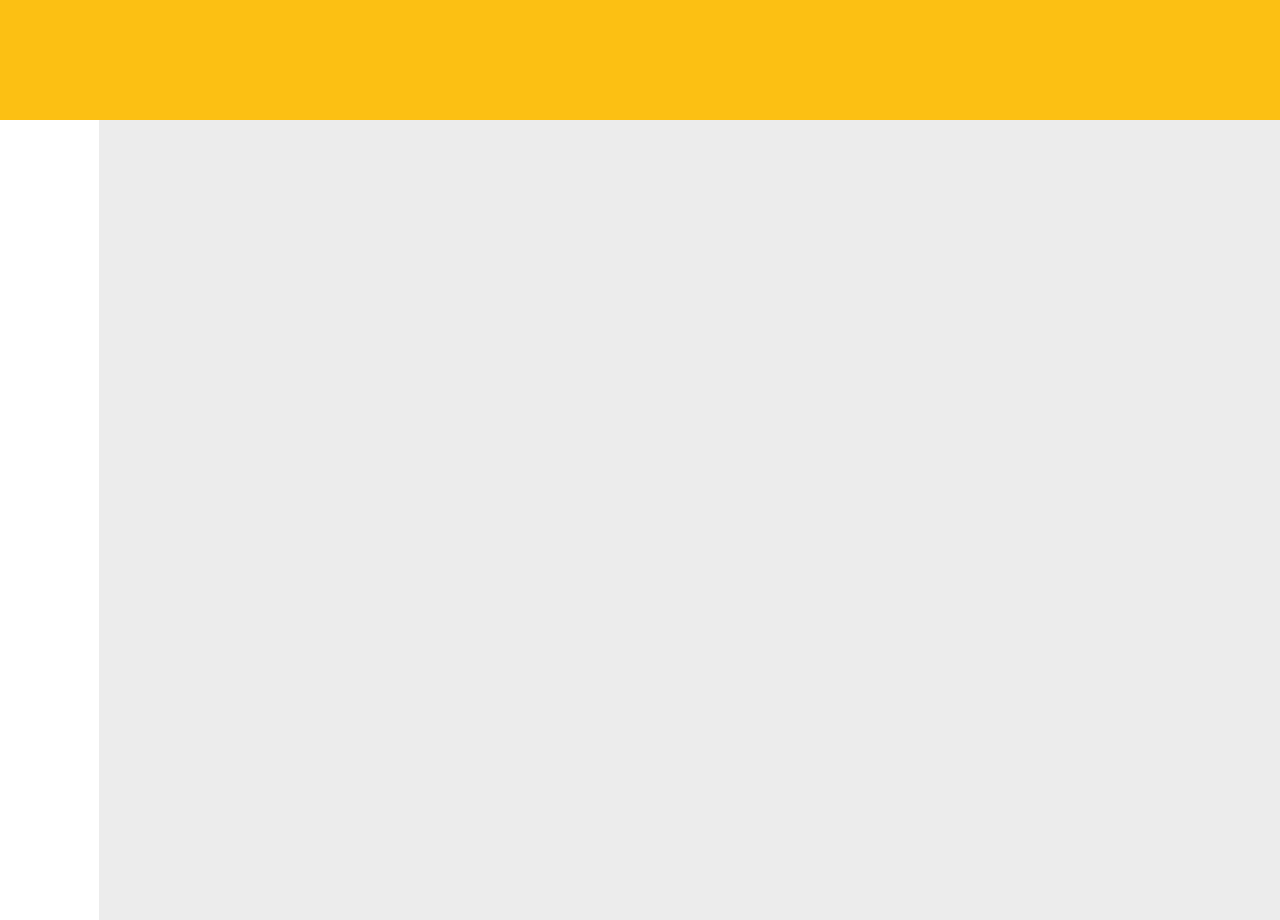
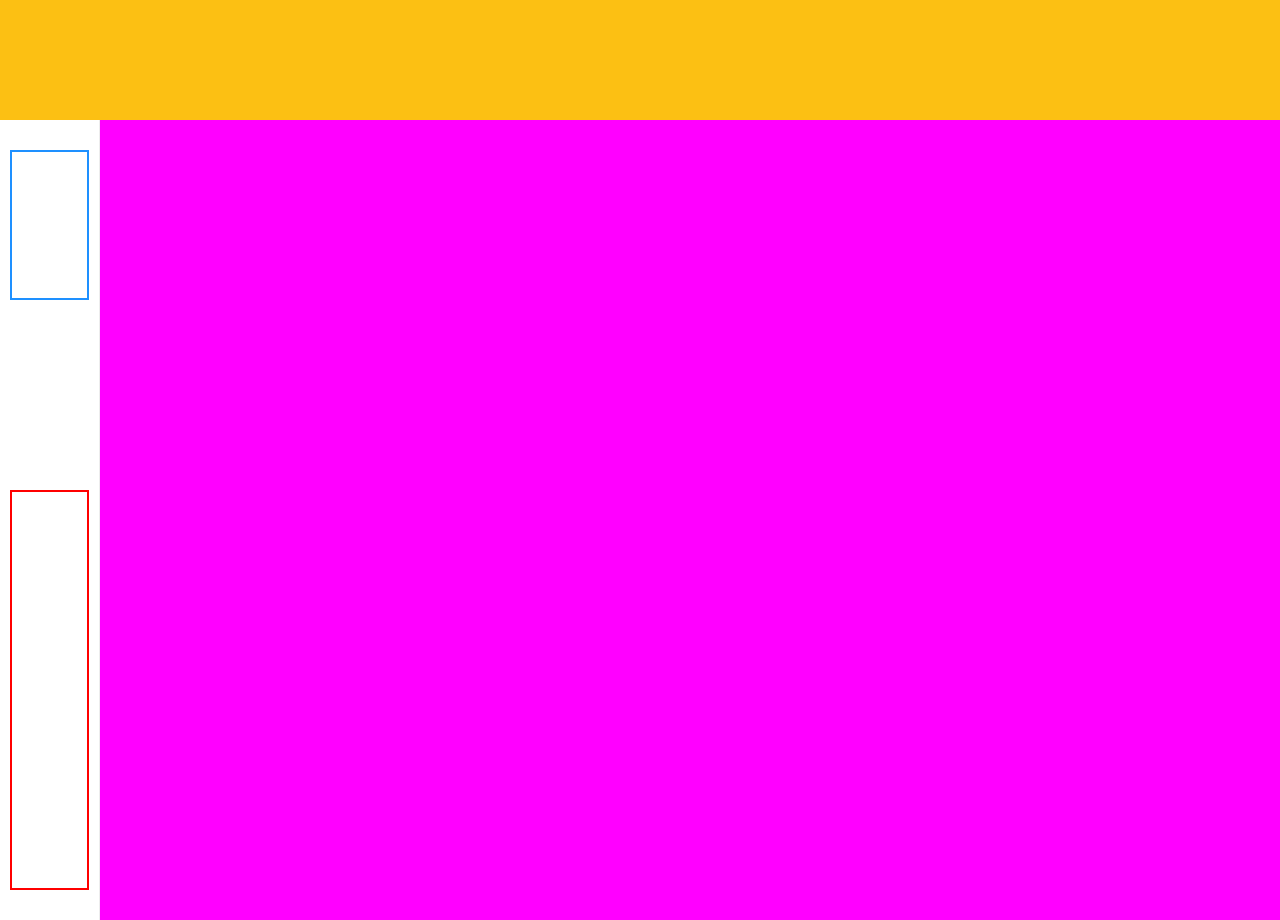
Before and after one commit to irfansadiq030/adlance-frontend, a plain HTML site: page index.html in a window 1280 px wide. Shown: the part 680-1600 px from the top of the page. Drawn offline with nearby package versions, Linux system fonts and the light colour scheme.

Commit message:
Website Layout Created.
Website Layout created.

```diff
--- a/assets/css/style.css
+++ b/assets/css/style.css
@@ -37,13 +37,56 @@
     width: 108px;
     height: 100vh;
     background-color: var(--adlance_white);
+    /* background: #000; */
     border-right: 1px solid #ECECEC;
+    position: sticky;
+    top: 0;
+    padding: 30px 0px;
 }
 
-/* === OUR CLIENTS SECTION === */
+.logo_container {
+    width: 80%;
+    height: 150px;
+    /* background: dodgerblue; */
+    border: 2px solid dodgerblue;
+}
 
-.our_clients_container {
+.menu {
+    height: 400px;
+    width: 80%;
+    border: 2px solid red;
+}
+
+/* === MAIN CONTAINER === */
+
+.main_container {
     width: 100%;
-    height: 100vh;
+    min-height: 100vh;
     background-color: var(--adlance_gray);
+    display: flex;
+    flex-direction: column;
 }
+
+/* === STORIES SECTION === */
+
+.stories_section {
+    width: 100%;
+    min-height: 100vh;
+    background: magenta;
+}
+
+/* === CLIENTS SECTION === */
+
+.clients_section {
+    width: 100%;
+    min-height: 100vh;
+    background: orangered;
+}
+
+/* === FEATURED COMPAIGNS SECTION === */
+
+.featured_compaigns_section {
+    width: 100%;
+    min-height: 100vh;
+    background: greenyellow;
+}
--- a/index.html
+++ b/index.html
@@ -25,42 +25,60 @@
 
 <body>
 
-    <!--====== FIRST SECTION ======-->
+    <!--====== ADLANCE SECTION ======-->
 
     <section class="adlance_section">
 
     </section>
 
-    <!--====== OUR CLIENTS SECTION ======-->
+    <!--====== MAIN SECTION ======-->
 
     <section class="d-flex">
 
-        <div class="side_header">
-            <div class="container">
-                <div class="row">
+        <div class="side_header d-flex flex-column align-items-center justify-content-between">
+            <div class="logo_container">
 
-                </div>
             </div>
+            <nav class="menu">
+
+            </nav>
         </div>
 
-        <div class="our_clients_container">
+        <!--====== MAIN CONTENT CONTAINER ======-->
 
-        </div>
+        <main class="main_container">
 
+            <!--====== LATEST STORIES SECTION ======-->
+            <section class="stories_section">
 
-    </section>
+            </section>
 
-    <!--====== LATEST STORIES SECTION ======-->
+            <!--====== LATEST CLIENTS SECTION ======-->
+            <section class="clients_section">
 
-    <section>
+            </section>
+
+            <!--====== FEATURED COMPAIGNS SECTION ======-->
+            <section class="featured_compaigns_section">
+
+            </section>
+
+        </main>
 
     </section>
 
 
+    <!--====== JQUERY/JS SCRIPTS ======-->
+
+    <script src="https://code.jquery.com/jquery-3.6.1.min.js"></script>
 
     <!--====== BOOTSTRAP SCRIPTS ======-->
 
     <script src="assets/js/bootstrap.min.js"></script>
+    <script src="assets/js/popper.min.js"></script>
+
+    <!--====== Main js ======-->
+    <script src="assets/js/main.js"></script>
 </body>
 
 </html>
```
Also changed, not shown: assets/js/main.js (added).
